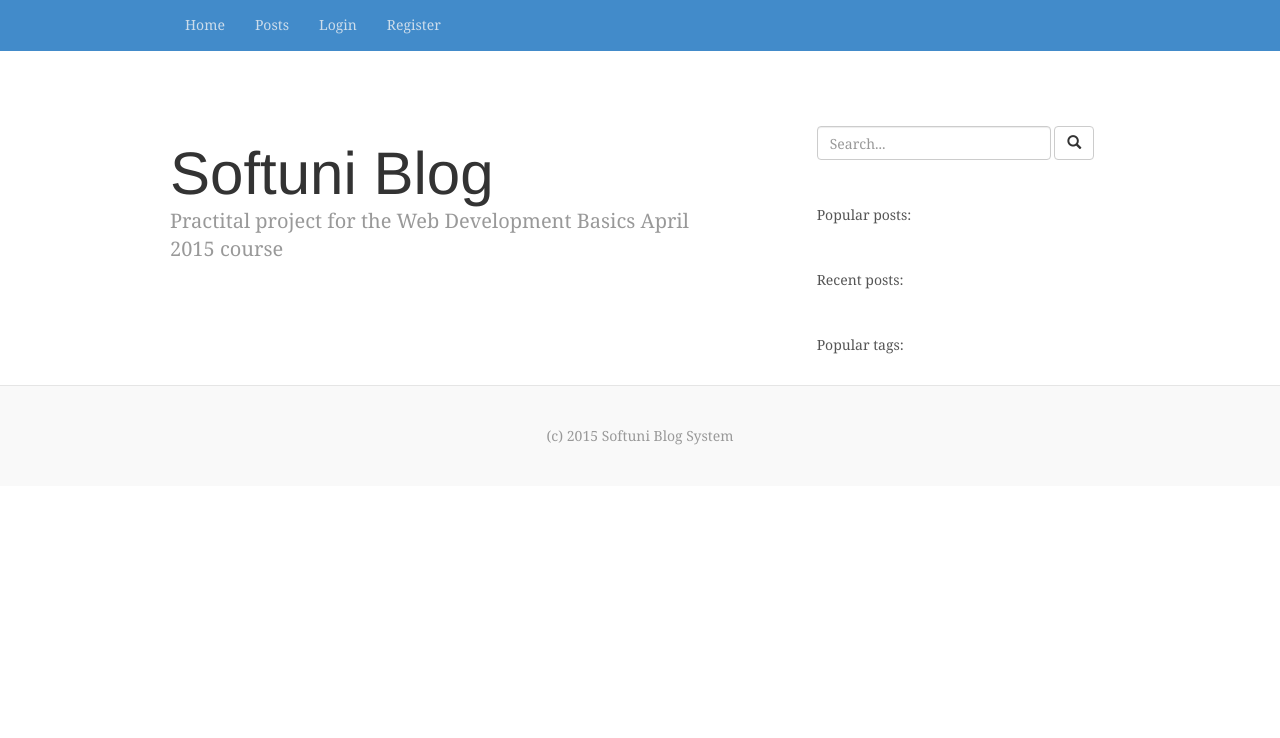
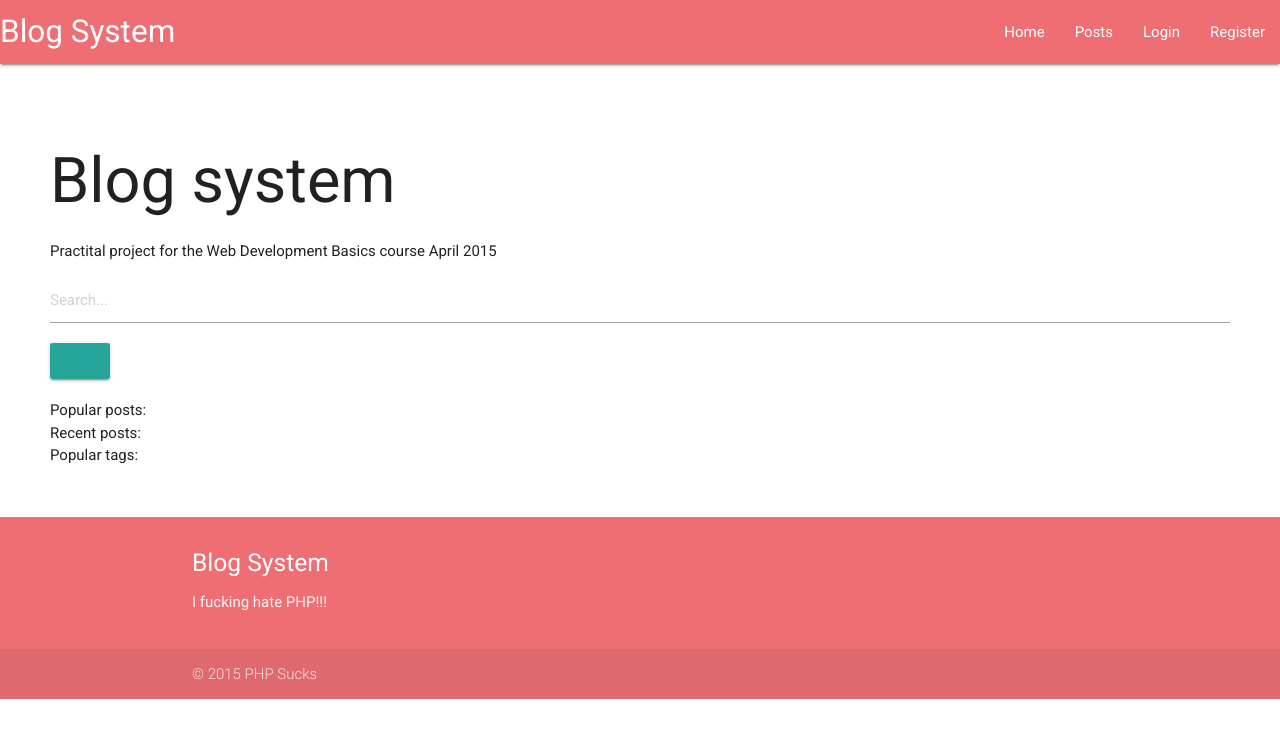
Before and after one commit to gngeorgiev/SoftUniPHPBlog, a PHP site: page / in a window 1280 px wide. Shown: the top 738 px of the page. Run offline with PHP 8.4, Linux system fonts and the light colour scheme; data that the repository does not hold is empty; some libraries are stand-ins or nearby versions; some web fonts are replaced.

Commit message:
Material design

```diff
--- a/content/css/blog.css
+++ b/content/css/blog.css
@@ -3,156 +3,26 @@
  */
 
 body {
-  font-family: Georgia, "Times New Roman", Times, serif;
-  color: #555;
+  font-family: 'Roboto', sans-serif;
+  /*color: #555;*/
+  margin: 0;
+  padding: 0;
 }
 
-h1, .h1,
-h2, .h2,
-h3, .h3,
-h4, .h4,
-h5, .h5,
-h6, .h6 {
-  margin-top: 0;
-  font-family: "Helvetica Neue", Helvetica, Arial, sans-serif;
-  font-weight: normal;
-  color: #333;
+body > div {
+  padding: 50px;
 }
 
-
-/*
- * Override Bootstrap's custom container.
- */
-
-@media (min-width: 1200px) {
-  .container {
-    width: 970px;
-  }
+.btn-floating {
+  position: fixed !important;
+  right: 18px;
+  bottom: 18px;
 }
 
-
-/*
- * Masthead for nav
- */
-
-.blog-masthead {
-  background-color: #428bca;
-  -webkit-box-shadow: inset 0 -2px 5px rgba(0,0,0,.1);
-          box-shadow: inset 0 -2px 5px rgba(0,0,0,.1);
+.bold {
+  font-weight: bold;
 }
 
-/*
- * Blog name and description
- */
-
-.blog-header {
-  padding-top: 20px;
-  padding-bottom: 20px;
+textarea {
+  height: 50vh !important;
 }
-.blog-title {
-  margin-top: 30px;
-  margin-bottom: 0;
-  font-size: 60px;
-  font-weight: normal;
-}
-.blog-description {
-  font-size: 20px;
-  color: #999;
-}
-
-
-/*
- * Main column and sidebar layout
- */
-
-.blog-main {
-  font-size: 18px;
-  line-height: 1.5;
-}
-
-/* Sidebar modules for boxing content */
-.sidebar-module {
-  padding: 15px;
-  margin: 0 -15px 15px;
-}
-
-.sidebar-module-inset p:last-child,
-.sidebar-module-inset ul:last-child,
-.sidebar-module-inset ol:last-child {
-  margin-bottom: 0;
-}
-
-/*
- * Blog posts
- */
-
-.blog-post {
-  margin-bottom: 60px;
-}
-.blog-post-title {
-  margin-bottom: 5px;
-  font-size: 40px;
-}
-.blog-post-meta {
-  margin-bottom: 20px;
-  color: #999;
-}
-
-
-/*
- * Footer
- */
-
-.blog-footer {
-  padding: 40px 0;
-  color: #999;
-  text-align: center;
-  background-color: #f9f9f9;
-  border-top: 1px solid #e5e5e5;
-}
-.blog-footer p:last-child {
-  margin-bottom: 0;
-}
-
-.comment {
-  margin-top: 0px;
-  margin-bottom: 20px;
-}
-
-
-/*
-* Navigation
-*/
-.navbar-custom{
-  background-color:#428bca;
-  border-color:#428bca;
-}
-
-.navbar-custom .navbar-nav>li>a{
-  color:#cdddeb;
-}
-
-.navbar-custom .navbar-nav>li>a:focus,.navbar-custom .navbar-nav>li>a:hover{
-  color:#fff;
-  background-color:transparent
-}
-
-.navbar-custom .navbar-toggle{
-  border-color:#cdddeb;
-}
-
-.navbar-custom .navbar-toggle:focus,.navbar-custom .navbar-toggle:hover{
-  background-color:#337AB7;
-}
-
-.navbar-custom .navbar-toggle .icon-bar{
-  background-color:#cdddeb;
-}
-
-.navbar-custom .navbar-collapse,.navbar-custom .navbar-form{
-  border-color:#428bca;
-}
-
-.delete-form {
-  display: inline-block;
-}
--- a/views/home/index.php
+++ b/views/home/index.php
@@ -1,2 +1,9 @@
-	<h1 class="blog-title">Softuni Blog</h1>
-	<p class="lead blog-description">Practital project for the Web Development Basics April 2015 course</p>
+	<h1 class="blog-title">Blog system</h1>
+	<p class="lead blog-description">Practital project for the Web Development Basics course April 2015</p>
+
+	<div>
+		<?php include_once('views/layouts/searchBar.php'); ?>
+        <?php include_once('views/layouts/popularPostsSidebar.php'); ?>
+        <?php include_once('views/layouts/recentPostsSidebar.php'); ?>
+        <?php include_once('views/layouts/popularTagsSidebar.php'); ?>
+	</div>
--- a/views/layouts/default/footer.php
+++ b/views/layouts/default/footer.php
@@ -1,13 +1,20 @@
-	</div>
-	<div class="col-sm-4 col-sm-offset-1 blog-sidebar">
-		<?php include_once('views/layouts/searchBar.php'); ?>
-        <?php include_once('views/layouts/popularPostsSidebar.php'); ?>
-        <?php include_once('views/layouts/recentPostsSidebar.php'); ?>
-        <?php include_once('views/layouts/popularTagsSidebar.php'); ?>
+
 	</div></div></div>
-    <footer class="blog-footer">
-    	<p>(c) 2015 Softuni Blog System</p>
-    </footer>
+    <footer class="page-footer">
+          <div class="container">
+            <div class="row">
+              <div class="col l6 s12">
+                <h5 class="white-text">Blog System</h5>
+                <p class="grey-text text-lighten-4">I fucking hate PHP!!!</p>
+              </div>
+            </div>
+          </div>
+          <div class="footer-copyright">
+            <div class="container">
+            © 2015 PHP Sucks
+            </div>
+          </div>
+        </footer>
 </body>
 
 </html>
--- a/views/layouts/default/header.php
+++ b/views/layouts/default/header.php
@@ -6,29 +6,23 @@
     <meta http-equiv="X-UA-Compatible" content="IE=edge">
     <meta name="viewport" content="width=device-width, initial-scale=1">
     <title>Blog System</title>
-    <link rel="stylesheet" href="https://maxcdn.bootstrapcdn.com/bootstrap/3.3.4/css/bootstrap.min.css">
     <link rel="stylesheet" href="/content/css/blog.css">
+    <link href='http://fonts.googleapis.com/css?family=Roboto' rel='stylesheet' type='text/css'>
+    <link rel="stylesheet" href="https://cdnjs.cloudflare.com/ajax/libs/materialize/0.96.1/css/materialize.min.css">
+
     <script src="//code.jquery.com/jquery-1.11.2.min.js"></script>
-    <script src="https://maxcdn.bootstrapcdn.com/bootstrap/3.3.4/js/bootstrap.min.js"></script>
     <script src="/content/js/getSidebarContent.js"></script>
     <script src="/content/js/bootbox.min.js"></script>
     <script src="/content/js/attachDeleteHandler.js"></script>
+    <script src="https://cdnjs.cloudflare.com/ajax/libs/materialize/0.96.1/js/materialize.min.js"></script>
 </head>
 
 <body>
     <header>
-        <nav class="navbar navbar-custom navbar-static-top">
-          <div class="container">
-            <div class="navbar-header">
-              <button type="button" class="navbar-toggle collapsed" data-toggle="collapse" data-target="#navbar" aria-expanded="false" aria-controls="navbar">
-                <span class="sr-only">Toggle navigation</span>
-                <span class="icon-bar"></span>
-                <span class="icon-bar"></span>
-                <span class="icon-bar"></span>
-              </button>
-            </div>
-            <div id="navbar" class="collapse navbar-collapse">
-              <ul class="nav navbar-nav">
+        <nav>
+            <div class="nav-wrapper">
+              <a href="/" class="brand-logo">Blog System</a>
+              <ul id="nav-mobile" class="right hide-on-med-and-down">
                 <li><a class="blog-nav-item" href="/">Home</a></li>
                 <li><a class="blog-nav-item" href="/posts">Posts</a></li>
                 <?php if(!$this->isLoggedIn()):?>
@@ -36,20 +30,17 @@
                     <li><a class="blog-nav-item" href="/users/register">Register</a></li>
                 <?php endif;?>
                 <?php if($this->isAdmin()):?>
-                    <li><a class="blog-nav-item" href="/posts/create">Create Post</a></li>
-                    <li><a class="blog-nav-item" href="/tags/create">Create Tag</a></li>
-                    <li><a class="blog-nav-item" href="/comments">View Comments</a></li>
-                    <li><a class="blog-nav-item" href="/tags">View Tags</a></li></li>
+                    <li><a class="blog-nav-item bold" href="/tags">Tags</a></li></li>
+                    <li><a class="blog-nav-item bold" href="/comments">View Comments</a></li>
                 <?php endif;?>
                 <?php if($this->isLoggedIn()): ?>
-                        <li><a class="blog-nav-item" href="/users/logout">Logout</a></li>
+                        <li><a class="blog-nav-item bold" href="/users/logout">Logout</a></li>
                 <?php endif; ?>
               </ul>
             </div>
-          </div>
         </nav>
     </header>
-    <div class="container">
+    <div class="">
         <?php include_once('views/layouts/messages.php'); ?>
-        <div class="row">
-            <div class="col-sm-7 blog-main">
+        <div class="">
+            <div class="">
--- a/views/layouts/searchBar.php
+++ b/views/layouts/searchBar.php
@@ -1,6 +1,10 @@
-<div class="sidebar-module ">
+<div>
 <form class="form-inline" action="/posts/search" method="GET">
-    <input type="text" class="form-control" name="searchTerm" placeholder="Search...">
-  <button type="submit" class="btn btn-default"><span class="glyphicon glyphicon-search" aria-hidden="true"></span></button>
+	<div class="row">
+    	<input type="text" class="form-control" name="searchTerm" placeholder="Search..." class="col s11">
+	  	<button type="submit" class="waves-effect waves-light btn" class="col s1">
+	  		<i class="mdi-content-send"></i>
+	  	</button>
+  	</div>
 </form>
 </div>
--- a/views/posts/create.php
+++ b/views/posts/create.php
@@ -3,6 +3,8 @@
 <input type="hidden" name="requestToken" value="<?=$_SESSION['requestToken']?>">
 	<input class="form-control" type="text" placeholder="Title" name="title" value="<?=htmlspecialchars($this->postTitle)?>"><br/>
 	<textarea placeholder="Content" class="form-control" rows="20" name="content"><?=htmlspecialchars($this->postContent)?></textarea><br/>
-	<input class="btn btn-lg btn-primary" type="submit" value="Post">
+	<button class="waves-effect waves-light btn" type="submit">
+		<i class="mdi-content-send"></i>
+	</button>
 </form>
 </div>
--- a/views/posts/index.php
+++ b/views/posts/index.php
@@ -1,4 +1,7 @@
 <script src="/content/js/getPostsTags.js"></script>
+
+<?php if($this->isAdmin()) echo ' <a href="/posts/create" class="btn-floating btn-large waves-effect waves-light red"><i class="mdi-content-add"></i></a>'?>
+
 
 <?php foreach ($this->posts as $post) : ?>
 	<div class="post blog-post">
--- a/views/tags/create.php
+++ b/views/tags/create.php
@@ -2,5 +2,7 @@
 	Create tag:
 	<input type="hidden" name="requestToken" value="<?=$_SESSION['requestToken']?>">
 	<input placeholder="Tag" class="form-control" type="text" name="tag" value="<?=htmlspecialchars($this->tag)?>"><br/>
-	<input class="btn btn-lg btn-primary" type="submit" value="Create">
+	<button class="waves-effect waves-light btn" type="submit">
+		<i class="mdi-content-send"></i>
+	</button>
 </form>
--- a/views/tags/index.php
+++ b/views/tags/index.php
@@ -1,4 +1,7 @@
 <div class="row">
+
+<?php if($this->isAdmin()) echo ' <a href="/tags/create" class="btn-floating btn-large waves-effect waves-light red"><i class="mdi-content-add"></i></a>'?>
+
 All tags:<br/><br/>
 	<?php foreach ($this->tags as $tag) : ?>
 		<div class="col-md-4"><?= htmlspecialchars($tag['tag']) ?> </div>
```
Also changed, not shown: models/UsersModel.php (+7 -5 lines).
